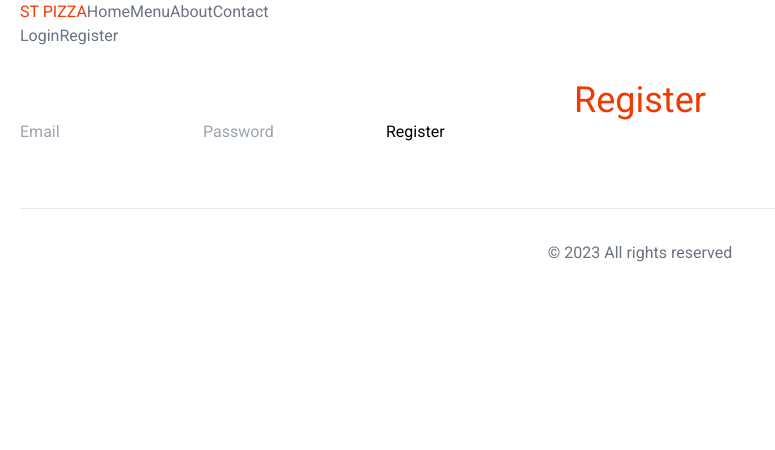
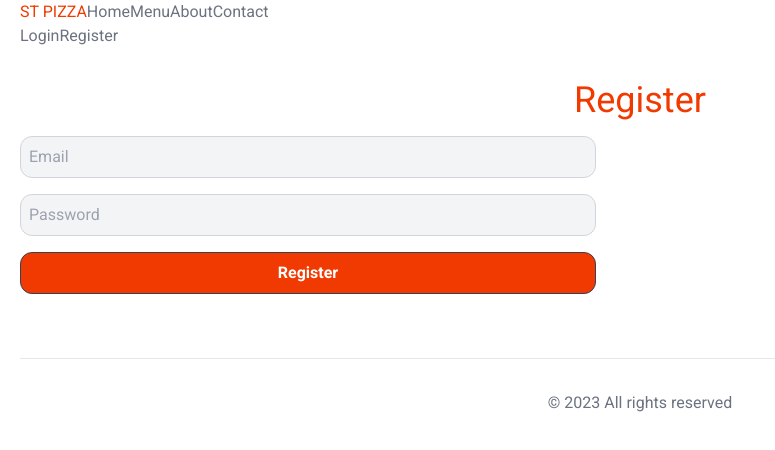
Before and after one commit to fabriceCODER/food_ordering_app, a Next.js app: page /Register in a window 1280 px wide. Shown: the top 450 px of the page, without its empty margins (0-775 px from the left). Built offline with nearby package versions, Linux system fonts and the light colour scheme.

Commit message:
Styling the register page

```diff
--- a/src/app/Register/page.js
+++ b/src/app/Register/page.js
@@ -5,8 +5,8 @@ export default function RegisterPage()
          <h1 className="text-center text-primary text-4xl">
             Register
           </h1>
-          <form>
-            <input type="email" placeholder="Email"/>
+          <form className="block max-w-xl max-auto items-center">
+          <input type="email" placeholder="Email"/>
             <input type="password" placeholder="Password" />
             <button type="submit">Register</button>
           </form>
--- a/src/app/globals.css
+++ b/src/app/globals.css
@@ -7,3 +7,13 @@ section.hero{
      @apply grid;
      grid-template-columns: .4fr .6fr;
 }
+
+input[type="email"], input[type="password"], input[type="text"]{
+     @apply block w-full mt-4 rounded-xl;
+     @apply block border p-2 border-gray-300 bg-gray-100;
+}
+
+button[type="submit"], button.submit{
+     @apply block w-full text-gray-700 font-semibold;
+     @apply border border-gray-700 rounded-xl text-white mt-4 bg-primary px-6 py-2;
+}
```
